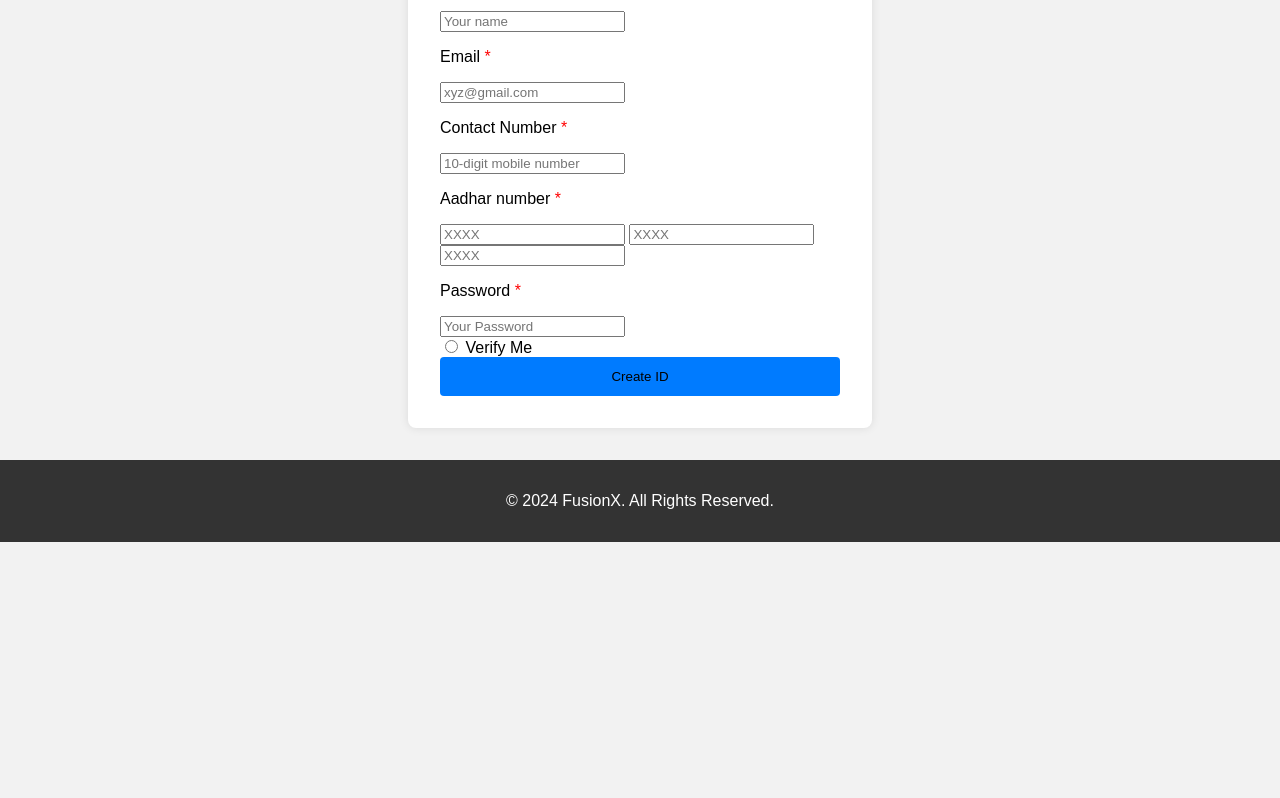
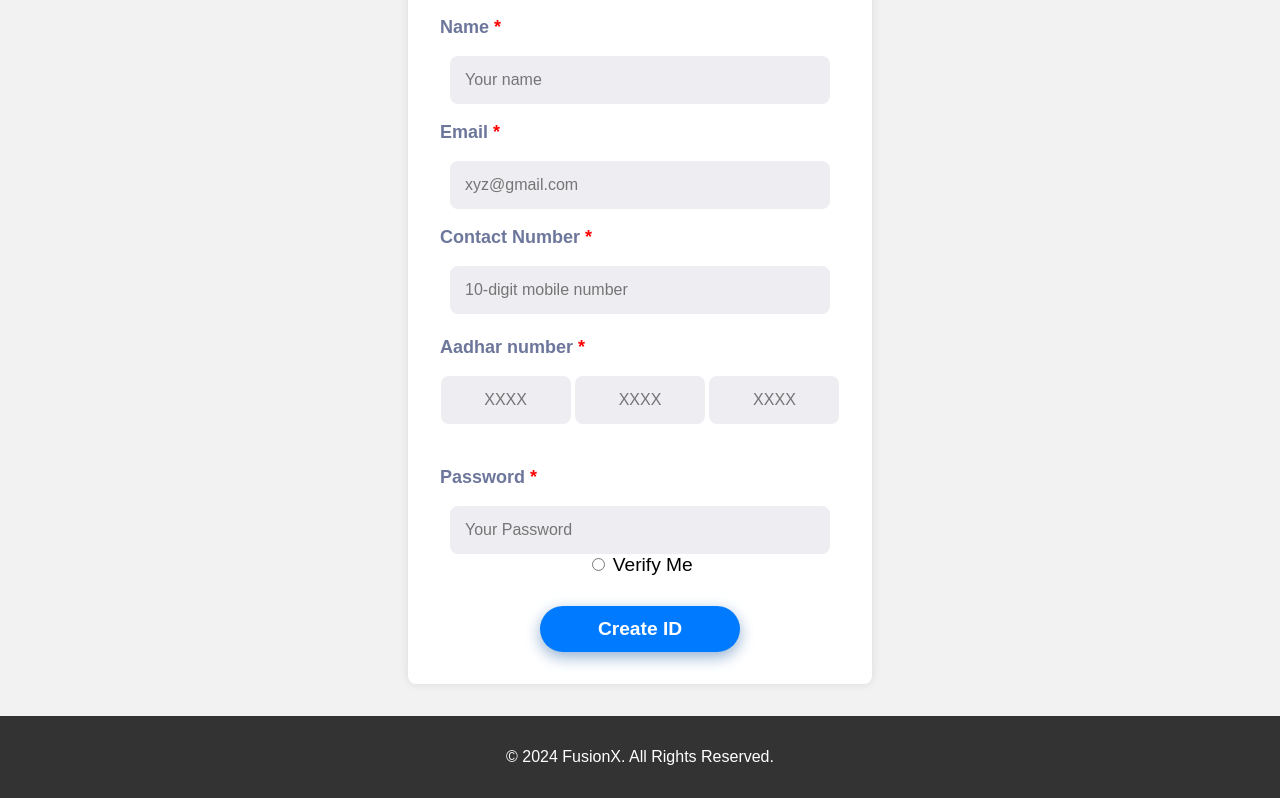
Before and after one commit to ayushvictus03/Hospital-Queue-Management-and-Bed-Availability-System, a plain HTML site: page create-health-id.html in a window 1280 px wide. Shown: the part 424-1222 px from the top of the page. Before the commit the page ends 966 px from the top, so only its background shows below. Drawn offline with nearby package versions, Linux system fonts and the light colour scheme; a script that the page names is missing.

Commit message:
Style updated

```diff
--- a/styles.css
+++ b/styles.css
@@ -5,7 +5,7 @@ body {
 }
 
 header {
-    background-color: #007bff;
+    background-color: hwb(211 0% 0%);
     color: white;
     padding: 1rem 0;
     box-shadow: 0 2px 4px rgba(0, 0, 0, 0.1);
@@ -258,3 +258,70 @@ button:hover {
     line-height: 1.6;
     color: #666;
 }
+.healthId{
+    text-align: center;
+
+}
+.healthId p{
+    color: rgb(109, 118, 155);
+    font-weight: 300;
+}
+.healthId h2{
+    color: rgb(69, 53, 170);
+    /* font-size: larger; */
+}
+.healthId h3{
+    font-size: xx-large;
+}
+.healthId label{
+    font-size: larger;
+}
+.inp{
+    padding-top: 5px;
+    padding-bottom: 25px;
+}
+.inp p{
+    /* text-align: left;
+    font-size: medium;
+    font-weight: 500; */
+    text-align: left;
+    font-size: large;
+    font-weight: bold;
+}
+.inp input{
+    width: 100px;
+    padding: 15px;
+    border: none;
+    font-size: medium;
+    text-align: center;
+    border-radius: 8px;
+    background-color: rgb(238, 238, 242);
+}
+
+.inp2 input{
+    width: 350px;
+    padding: 15px;
+    border: none;
+    font-size: medium;
+    text-align: left;
+    border-radius: 8px;
+    background-color: rgb(238, 238, 242);
+}
+.inp2 p{
+    text-align: left;
+    font-size: large;
+    font-weight: bold;
+}
+ input:focus{
+    border: none;
+    outline: none;
+}
+.healthId button{
+    color: white;
+    font-weight: bold;
+    font-size: larger;
+    width: 200px;
+    border-radius: 30px;
+    margin-top: 30px;
+    box-shadow:rgb(146, 176, 209)0px 5px 15px;
+}
```
